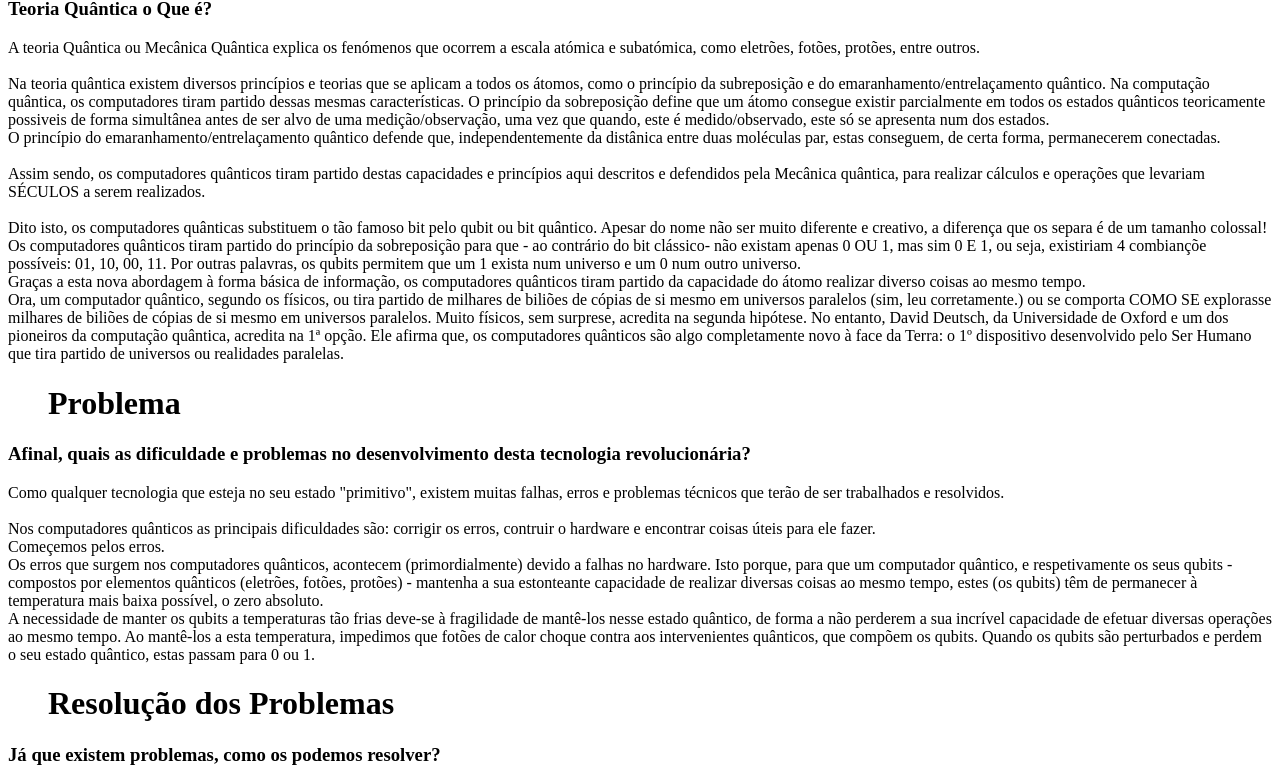
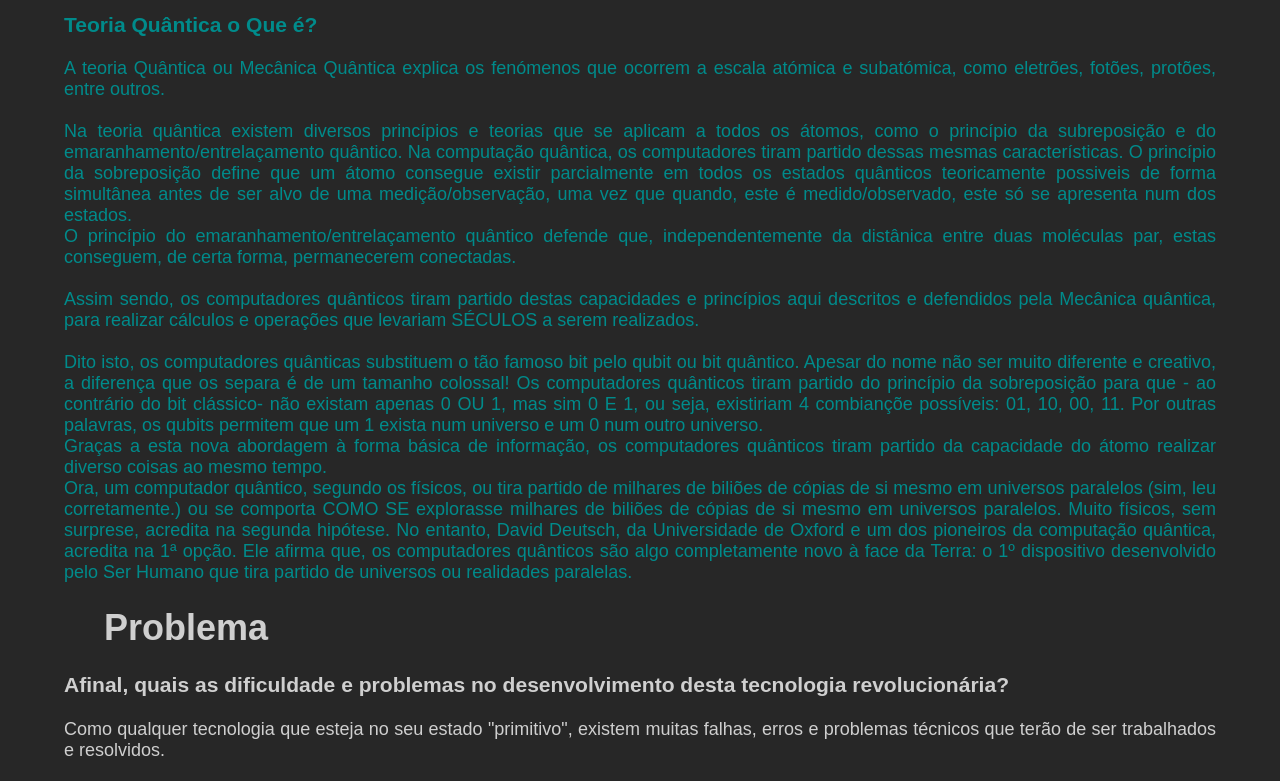
Before and after one commit to am21game/Computadores_quanticos, a plain HTML site: page index.html in a window 1280 px wide. Shown: the part 329-1110 px from the top of the page. Drawn offline with Linux system fonts and the light colour scheme; a web font is replaced by a local one.

Commit message:
Update index.html

```diff
--- a/index.html
+++ b/index.html
@@ -4,7 +4,7 @@
 <head>
     <meta charset="UTF-8">
     <meta name="viewport" content="width=device-width, initial-scale=1.0">
-    <link rel="stylesheet" href="styleindex.css" type="text/css">
+    <link rel="stylesheet" href="style.css" type="text/css">
     <title>Computadores Quânticos</title>
     <link rel="preconnect" href="https://fonts.googleapis.com">
     <link rel="preconnect" href="https://fonts.gstatic.com" crossorigin>
```
